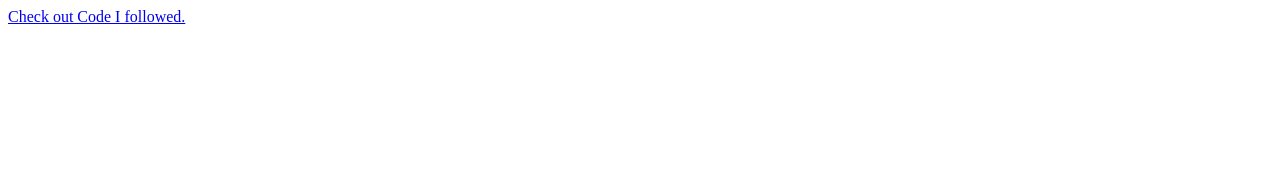
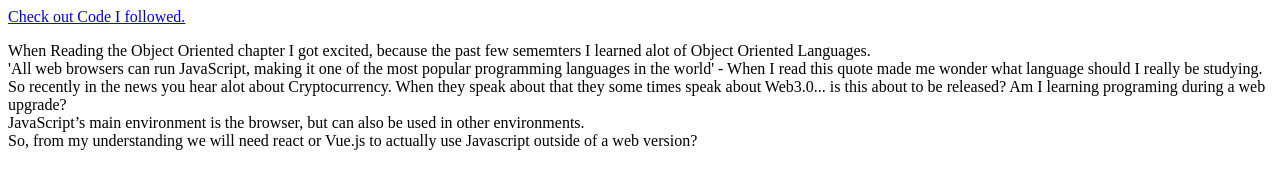
Before and after one commit to Yippie-Calle/WDD330, a plain HTML site: page Readings/week4.html in a window 1280 px wide. Drawn offline with Linux system fonts and the light colour scheme.

Commit message:
week 4 update

```diff
--- a/Readings/week4.html
+++ b/Readings/week4.html
@@ -12,6 +12,13 @@
 </script>
 <body>
 <a href="/WDD330/Readings/week4/hero.html">Check out Code I followed.</a>
+<p>
+   When Reading the Object Oriented chapter I got excited, because the past few sememters I learned alot of Object Oriented Languages. <br>
+   'All web browsers can run JavaScript, making it one of the most popular programming languages in the world' - When I read this quote made me wonder what language should I really be studying. <br>
+   So recently in the news you hear alot about Cryptocurrency. When they speak about that they some times speak about Web3.0... is this about to be released? Am I learning programing during a web upgrade?<br>
+   JavaScript’s main environment is the browser, but can also be used in other environments.<br>
+   So, from my understanding we will need react or Vue.js to actually use Javascript outside of a web version?
+</p>
 </body>
 <footer>
 
```
